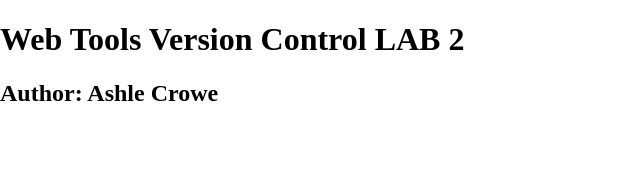
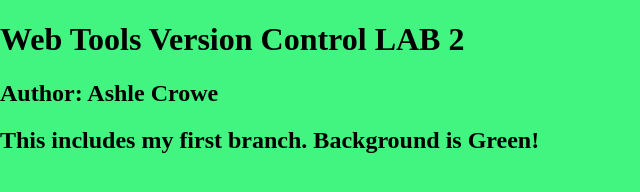
Before and after one commit to ashlecrowe/wtvclab3Crowe, a plain HTML site: page index.html in a window 1280 px wide. Shown: the whole page, without its empty margins (0-640 px from the left). Drawn offline with nearby package versions, Linux system fonts and the light colour scheme.

Commit message:
On Bg branch changed color to green.
Used a light shade of green.

```diff
--- a/_css/main.css
+++ b/_css/main.css
@@ -9,6 +9,7 @@ html {
 }
 html, body  {
 	margin: 0;
+    background-color: #42f480;
 }
 /* Correct `block` display not defined in IE 8/9.*/
 article,aside,details,figcaption,figure,footer,header,main,nav,section,summary {
--- a/index.html
+++ b/index.html
@@ -16,6 +16,7 @@
     <header>
 	<h1>Web Tools Version Control LAB 2</h1>
         <h2>Author: Ashle Crowe</h2>
+        <h2>This includes my first branch. Background is Green!</h2>
     </header>
     <nav id="pageNav">
     </nav>
```
